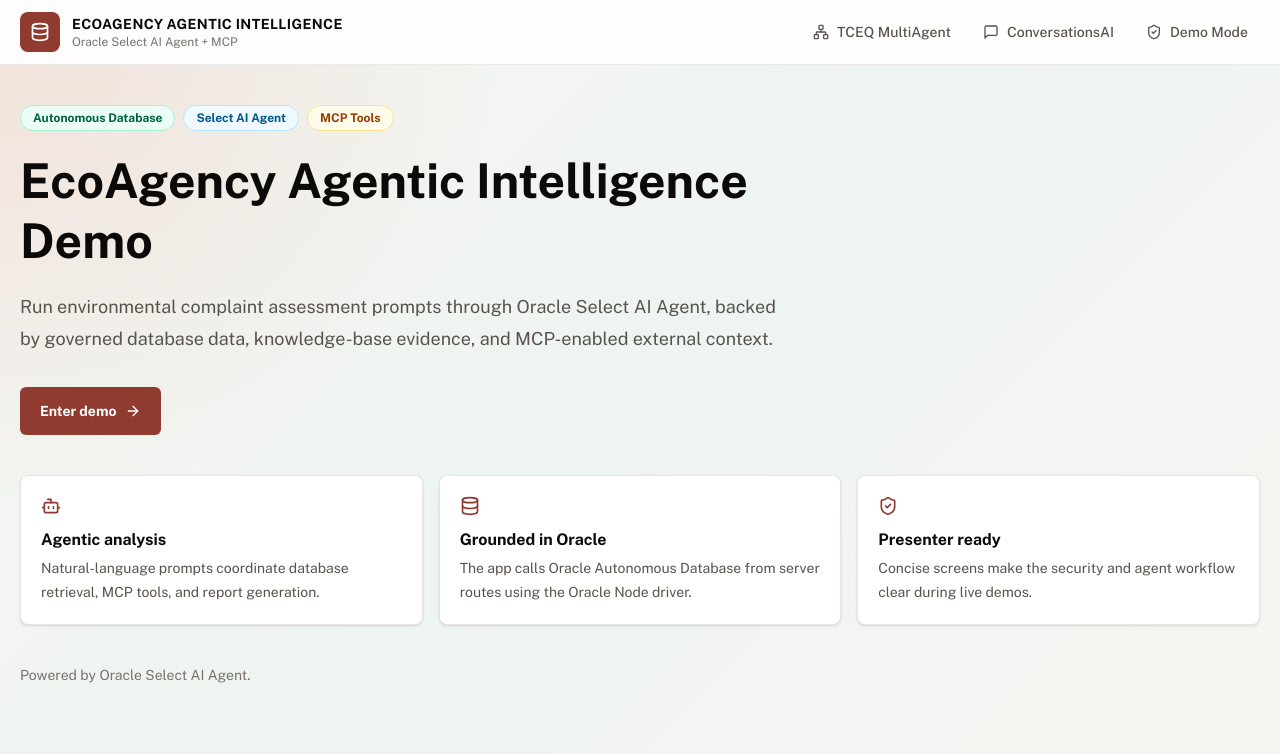
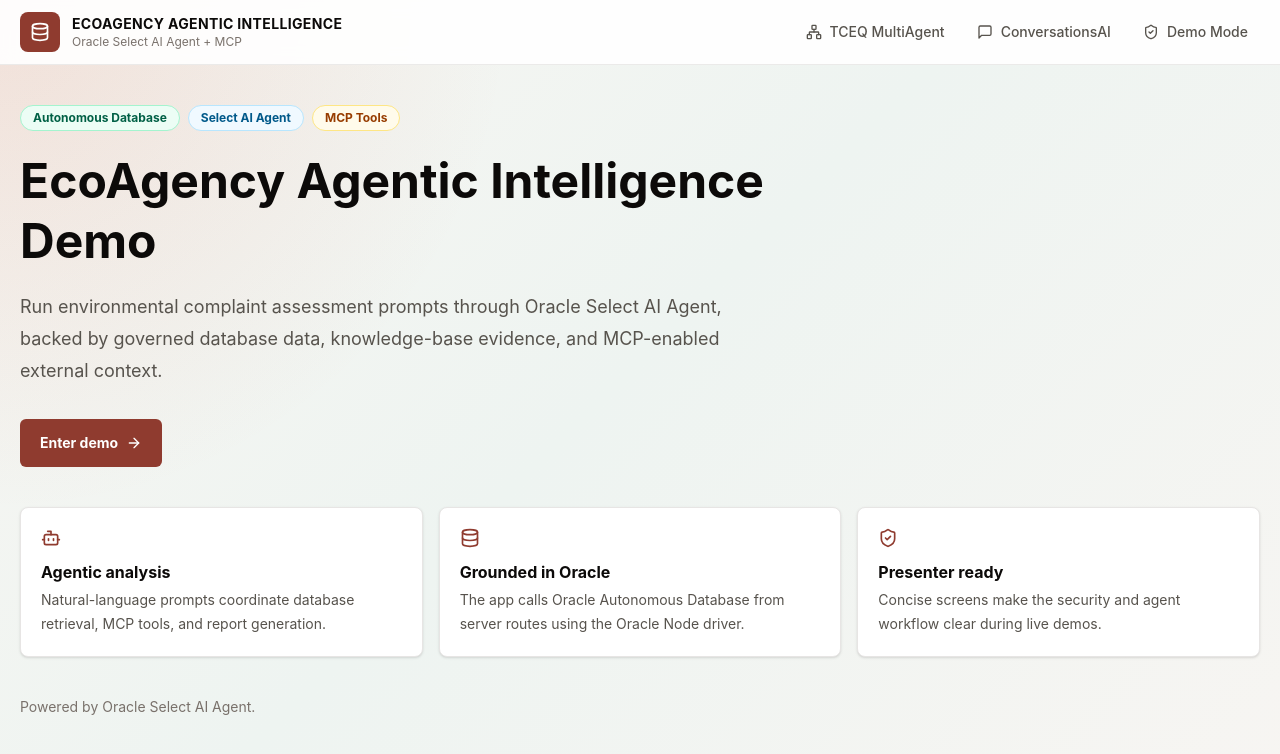
Before and after one commit to nitinvengurlekar/MultiAgent-SelectAI, a Next.js app: page / in a window 1280 px wide. Shown: the top 754 px of the page. Built offline with nearby package versions, Linux system fonts and the light colour scheme.

Commit message:
Use native interface font stack

```diff
--- a/app/globals.css
+++ b/app/globals.css
@@ -15,7 +15,7 @@
     radial-gradient(circle at top left, rgba(196, 78, 45, 0.13), transparent 32rem),
     linear-gradient(135deg, #f8f6f2 0%, #eef4f1 48%, #f7f5f2 100%);
   color: var(--foreground);
-  font-family: "Public Sans Variable", "Public Sans", Arial, Helvetica, sans-serif;
+  font-family: -apple-system, BlinkMacSystemFont, "Segoe UI", sans-serif;
 }
 
 button,
--- a/app/layout.tsx
+++ b/app/layout.tsx
@@ -1,5 +1,4 @@
 import type { Metadata } from "next";
-import "@fontsource-variable/public-sans";
 import "./globals.css";
 
 export const metadata: Metadata = {
--- a/package.json
+++ b/package.json
@@ -9,7 +9,6 @@
     "lint": "eslint"
   },
   "dependencies": {
-    "@fontsource-variable/public-sans": "^5.3.0",
     "@tailwindcss/postcss": "^4.0.0",
     "clsx": "^2.1.1",
     "lucide-react": "^0.468.0",
```
Also changed, not shown: 1 other file (tests, documents, lock files or other folders).
